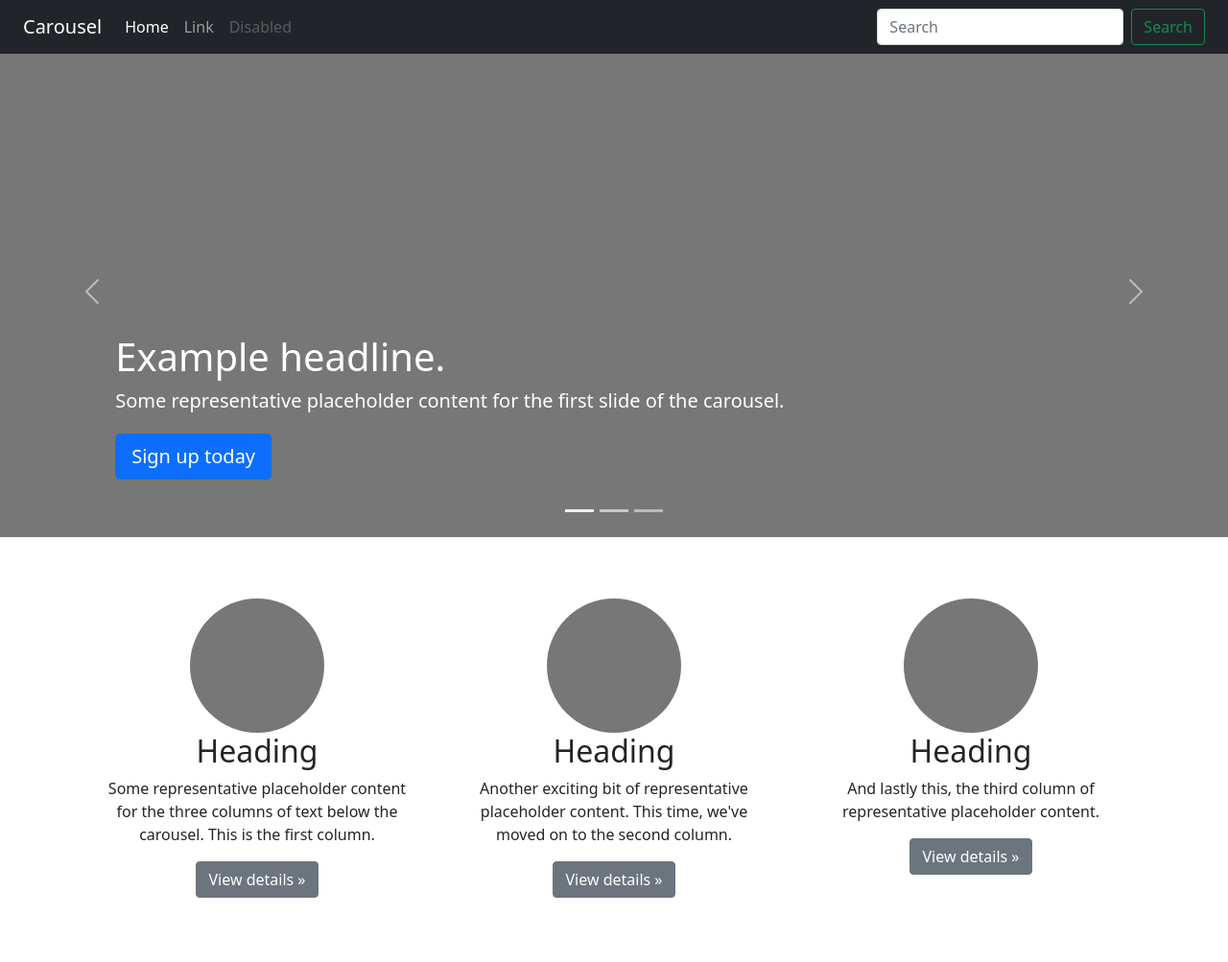
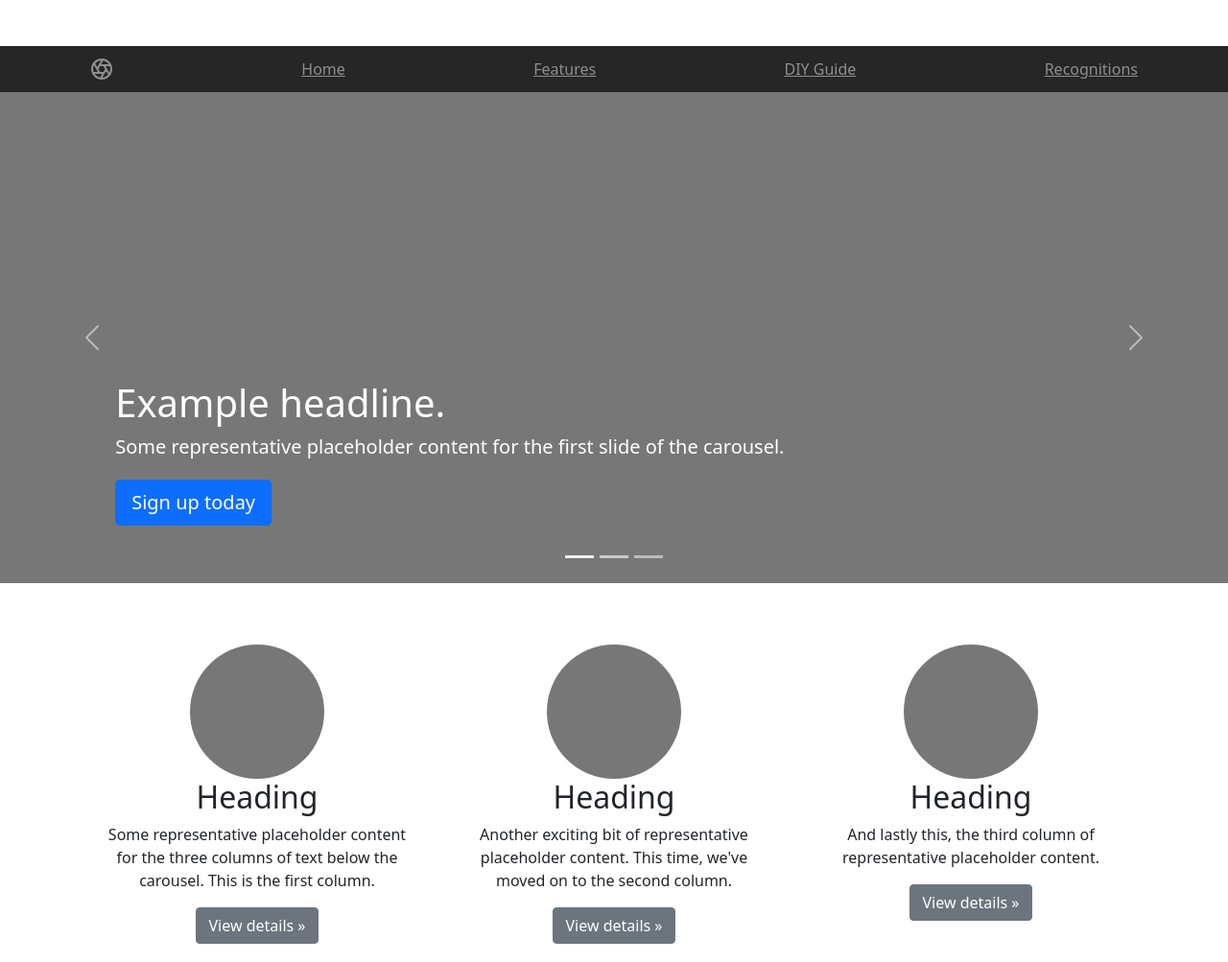
Before and after one commit to joshuaaduarte/Gambit.io, a plain HTML site: page Website/carousel.html in a window 1280 px wide. Shown: the top 1003 px of the page at 96% size. Drawn offline with nearby package versions, Linux system fonts and the light colour scheme.

Commit message:
Added connections on the pages to be able to traverse through each page.

```diff
--- a/Website/carousel.css
+++ b/Website/carousel.css
@@ -8,6 +8,19 @@ body {
   color: #5a5a5a;
 }
 
+.site-header {
+  background-color: rgba(0, 0, 0, .85);
+  -webkit-backdrop-filter: saturate(180%) blur(20px);
+  backdrop-filter: saturate(180%) blur(20px);
+}
+.site-header a {
+  color: #8e8e8e;
+  transition: color .15s ease-in-out;
+}
+.site-header a:hover {
+  color: #fff;
+  text-decoration: none;
+}
 
 /* CUSTOMIZE THE CAROUSEL
 -------------------------------------------------- */
--- a/Website/carousel.html
+++ b/Website/carousel.html
@@ -37,33 +37,18 @@
   </head>
   <body>
 
-<header>
-  <nav class="navbar navbar-expand-md navbar-dark fixed-top bg-dark">
-    <div class="container-fluid">
-      <a class="navbar-brand" href="#">Carousel</a>
-      <button class="navbar-toggler" type="button" data-bs-toggle="collapse" data-bs-target="#navbarCollapse" aria-controls="navbarCollapse" aria-expanded="false" aria-label="Toggle navigation">
-        <span class="navbar-toggler-icon"></span>
-      </button>
-      <div class="collapse navbar-collapse" id="navbarCollapse">
-        <ul class="navbar-nav me-auto mb-2 mb-md-0">
-          <li class="nav-item">
-            <a class="nav-link active" aria-current="page" href="#">Home</a>
-          </li>
-          <li class="nav-item">
-            <a class="nav-link" href="#">Link</a>
-          </li>
-          <li class="nav-item">
-            <a class="nav-link disabled">Disabled</a>
-          </li>
-        </ul>
-        <form class="d-flex">
-          <input class="form-control me-2" type="search" placeholder="Search" aria-label="Search">
-          <button class="btn btn-outline-success" type="submit">Search</button>
-        </form>
-      </div>
-    </div>
-  </nav>
-</header>
+    <header class="mb-auto site-header sticky-top py-1">
+      <nav class="container d-flex flex-column flex-md-row justify-content-between">
+        <a class="py-2" href="#" aria-label="Product">
+          <svg xmlns="http://www.w3.org/2000/svg" width="24" height="24" fill="none" stroke="currentColor" stroke-linecap="round" stroke-linejoin="round" stroke-width="2" class="d-block mx-auto" role="img" viewBox="0 0 24 24"><title>Product</title><circle cx="12" cy="12" r="10"/><path d="M14.31 8l5.74 9.94M9.69 8h11.48M7.38 12l5.74-9.94M9.69 16L3.95 6.06M14.31 16H2.83m13.79-4l-5.74 9.94"/></svg>
+        </a>
+        <a class="py-2 d-none d-md-inline-block" href="index.html">Home</a>
+        <a class="py-2 d-none d-md-inline-block" href="product.html">Features</a>
+        <a class="py-2 d-none d-md-inline-block" href="carousel.html">DIY Guide</a>
+        <a class="py-2 d-none d-md-inline-block" href="#">Recognitions</a>
+
+      </nav>
+    </header>
 <link href="https://cdn.jsdelivr.net/npm/bootstrap@5.1.3/dist/css/bootstrap.min.css" rel="stylesheet" integrity="sha384-1BmE4kWBq78iYhFldvKuhfTAU6auU8tT94WrHftjDbrCEXSU1oBoqyl2QvZ6jIW3" crossorigin="anonymous">
 
 <main>
```
Also changed, not shown: Website/index.html (+5 -7 lines), Website/product.html (+5 -7 lines).
